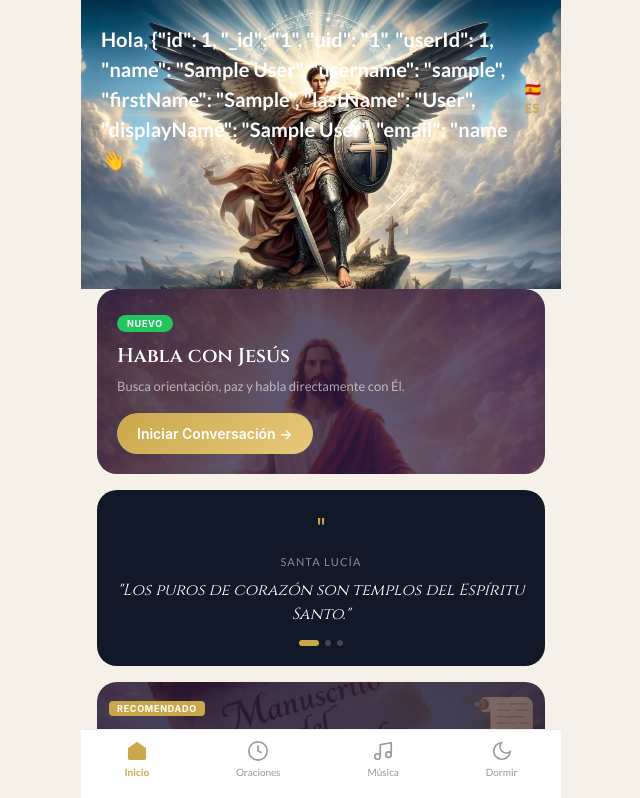
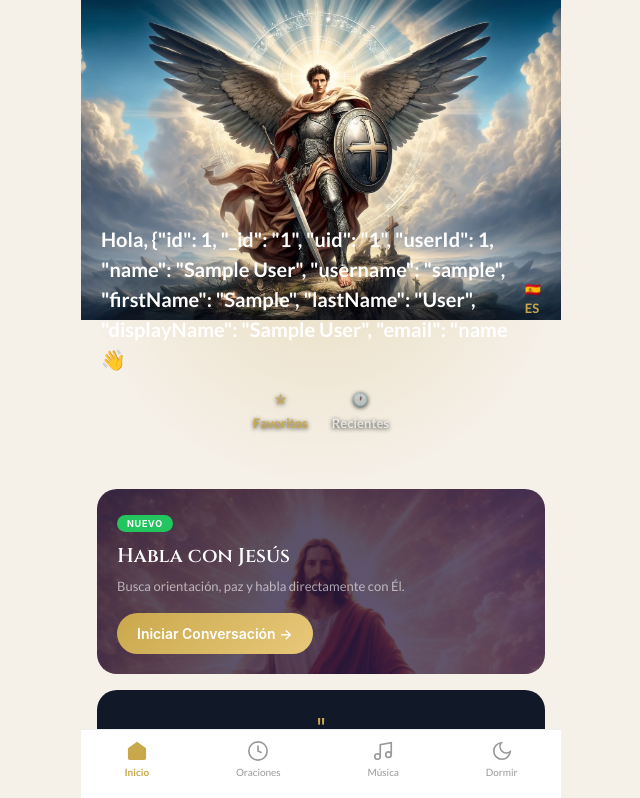
Before and after one commit to vaflx11-stack/oracion-divina, a Next.js app: page /home in a window 1280 px wide. Shown: the top 798 px of the page, without its empty margins (319-959 px from the left). Built offline with nearby package versions, Linux system fonts and the light colour scheme; sample sign-in values are in the browser's storage.

Commit message:
Ajustando tabs sobre imagem

```diff
--- a/app/home/page.js
+++ b/app/home/page.js
@@ -57,7 +57,7 @@ export default function HomePage() {
           pointerEvents: 'none',
         }} />
 
-        <div style={{ display: 'flex', justifyContent: 'space-between', alignItems: 'center', marginBottom: '16px', position: 'relative', zIndex: 2, marginTop: '0px' }}>
+        <div style={{ display: 'flex', justifyContent: 'space-between', alignItems: 'center', marginBottom: '16px', position: 'relative', zIndex: 2, marginTop: '200px' }}>
           <h2 style={{ color: 'white', fontSize: '20px', fontWeight: 700, fontFamily: 'Lato, sans-serif' }}>
             Hola, {userName} 👋
           </h2>
```
